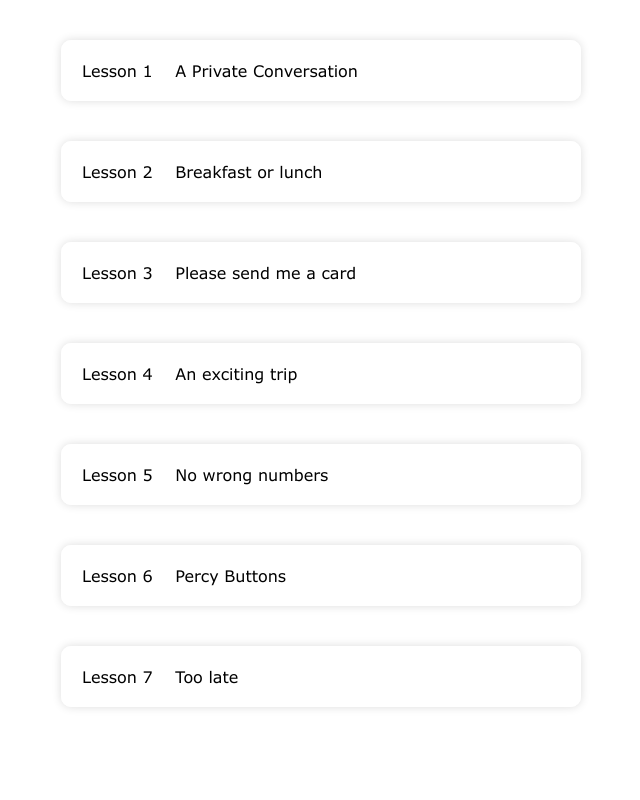
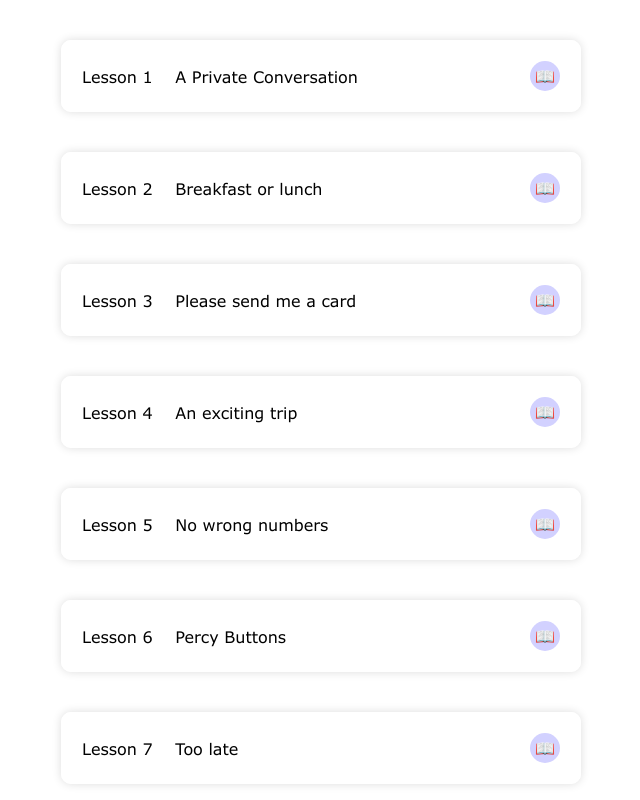
Before and after one commit to Alex-Programer/New-Concept-English-Helper, a Vue app: page / in a window 1280 px wide. Shown: the whole page, without its empty margins (319-959 px from the left). Built offline with nearby package versions, Linux system fonts and the light colour scheme.

Commit message:
support read

```diff
--- a/package.json
+++ b/package.json
@@ -7,8 +7,8 @@
     "serve": "vite preview"
   },
   "dependencies": {
-    "vue": "^3.2.0",
-    "@vueuse/core": "^9.5.0"
+    "@vueuse/core": "^9.5.0",
+    "vue": "^3.2.0"
   },
   "devDependencies": {
     "@vitejs/plugin-vue": "^1.4.0",
--- a/src/App.vue
+++ b/src/App.vue
@@ -9,6 +9,7 @@ const value = ref("");
 const textareaRef = ref(null)
 const error = ref({ wrong: false, source: 'the young man said rudel', yours: 'the young man said rudel' })
 const { index } = useSelected(edit);
+const readonly = ref(false);
 
 const scroll = e => {
   edit.value && e.preventDefault();
@@ -19,6 +20,13 @@ const editorHeight = computed(() => edit.value ? '100%' : '0');
 const onEdit = selectItem => {
   item.value = selectItem;
   edit.value = true;
+}
+
+const onRead = (selectItem) => {
+  readonly.value = true;
+  edit.value = true;
+  item.value = selectItem;
+  value.value = selectItem.content;
 }
 
 const formatContent = target => target.replace(/('|\!|")/g, '').replace(/\s+/g, ' ').split('.').map(item => item.trim(''))
@@ -50,6 +58,8 @@ watch(edit, (val) => {
     })
   } else {
     textareaRef.value.blur();
+    readonly.value = false;
+    value.value = '';
   }
 });
 
@@ -78,6 +88,12 @@ const onEnter = () => {
 
 const getItemIndex = () => list.findIndex(v => v.title === item.value.title);
 
+const setReadonlyContent = () => {
+  if (readonly.value && edit.value) {
+    value.value = item.value.content;
+  }
+}
+
 const onPrev = () => {
   let i = getItemIndex();
   i--;
@@ -87,6 +103,8 @@ const onPrev = () => {
   } else {
     item.value = list[list.length - 1];
   }
+
+  setReadonlyContent();
 }
 
 const onNext = () => {
@@ -98,6 +116,8 @@ const onNext = () => {
   } else {
     item.value = list[0];
   }
+
+  setReadonlyContent();
 }
 
 </script>
@@ -105,14 +125,17 @@ const onNext = () => {
 <template>
   <ul @touchmove="scroll" @wheel="scroll">
     <li v-for="(item, i) in list" @click="onEdit(item)" :class="{ selected: index === i }">
-      Lesson {{ i + 1 }}&nbsp;&nbsp;&nbsp;&nbsp;{{ item.title }}</li>
+      <span>Lesson {{ i + 1 }}&nbsp;&nbsp;&nbsp;&nbsp;{{ item.title }}</span>
+      <span @click.stop="onRead(item)">📖</span>
+    </li>
     <div class="editor">
       <div class="action">
         <span @click="edit = false">🔙</span>
         <div v-if="item">{{ item.title }}</div>
         <span class="done" @click="onDone">DONE</span>
       </div>
-      <textarea ref="textareaRef" v-model="value" @touchmove.stop @wheel.stop @keydown.prevent.stop.enter="onEnter" />
+      <textarea :readonly="readonly" ref="textareaRef" v-model="value" @touchmove.stop
+        @keydown.prevent.stop.enter="onEnter" />
       <div class="pagation">
         <span @click="onPrev">⬅️</span>
         <span @click="onNext">➡️</span>
@@ -178,7 +201,21 @@ li {
   margin-bottom: 40px;
   user-select: none;
   transition: all 0.1s linear;
+  display: flex;
+  justify-content: space-between;
+  align-items: center;
 }
+
+li span:last-child {
+  float: right;
+  background-color: #d2d1ff;
+  border-radius: 50%;
+  width: 30px;
+  height: 30px;
+  text-align: center;
+  line-height: 30px;
+}
+
 
 li.selected {
   transform: scale(1.08);
@@ -210,6 +247,8 @@ li.selected {
   font-size: 30px;
   margin: 20px;
 }
+
+
 
 .editor textarea {
   display: block;
```
